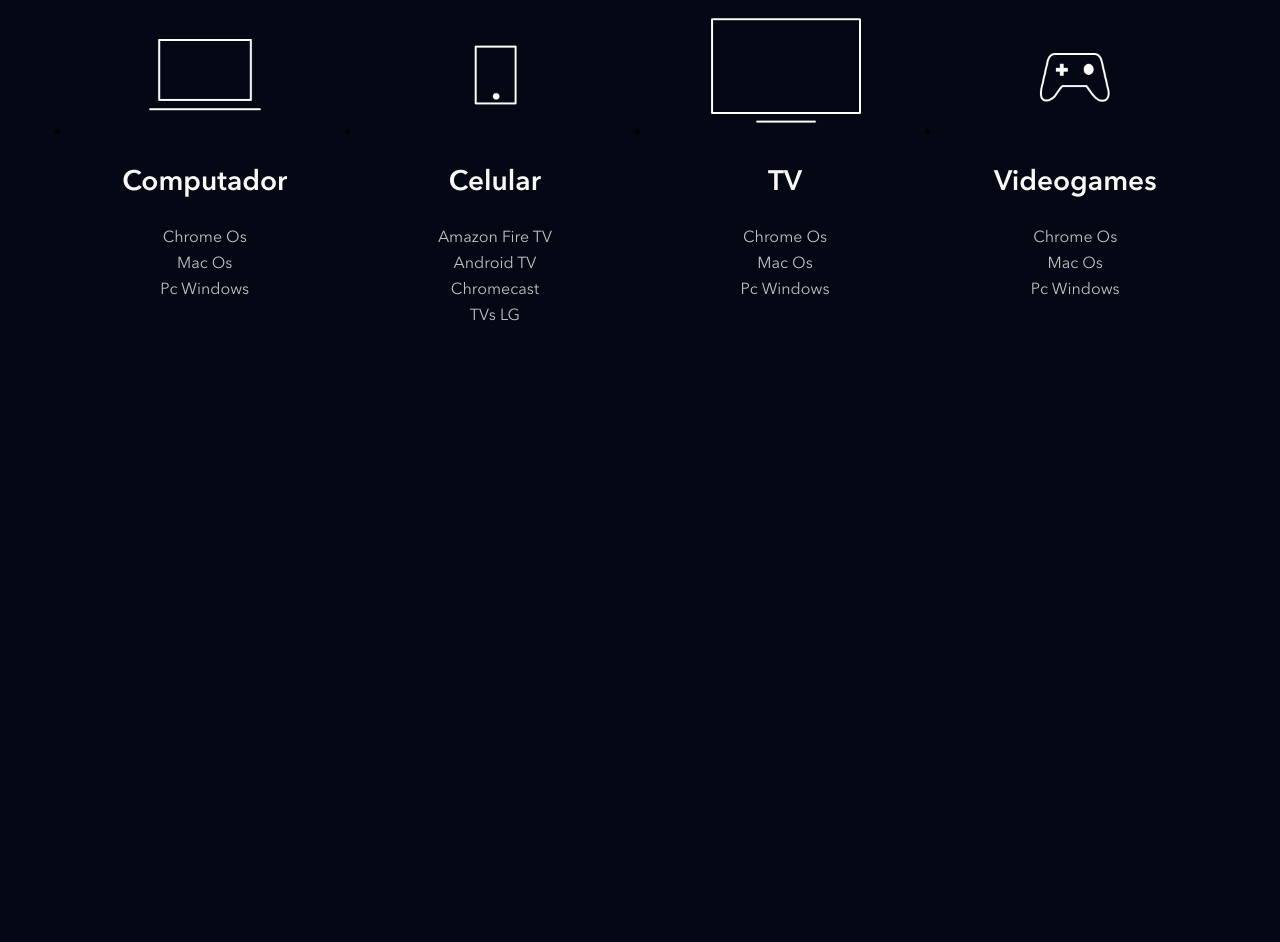
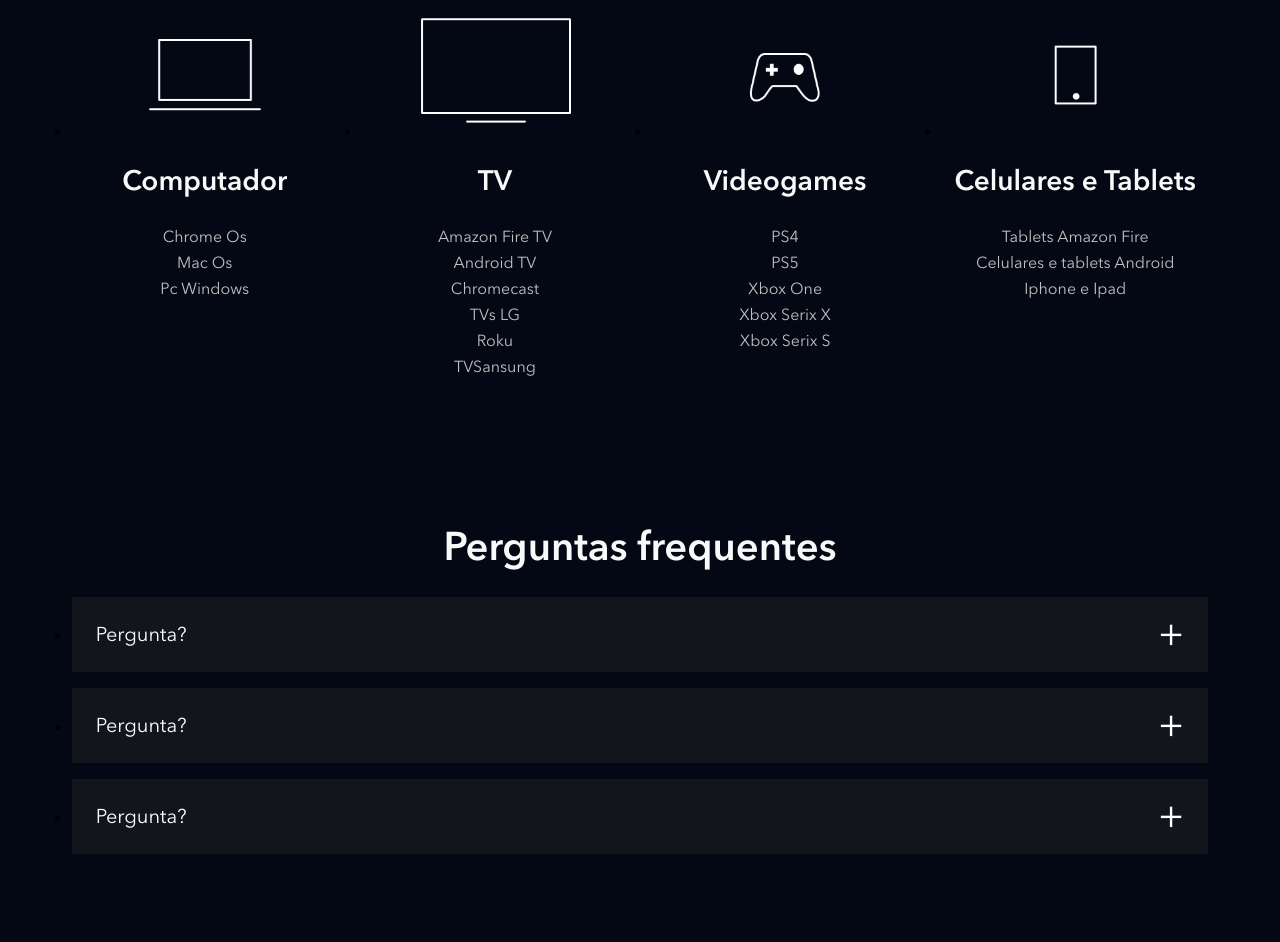
Before and after one commit to saradess/clone_disneyplus_sara, a website: page index.html in a window 1280 px wide. Shown: the part 3913-4855 px from the top of the page. Before the commit the page ends 4312 px from the top, so only its background shows below. Drawn offline with nearby package versions, Linux system fonts and the light colour scheme; files that its build step writes are made by us from their sources; files whose address does not match are found by name.

Commit message:
criando a faq

```diff
--- a/index.html
+++ b/index.html
@@ -168,32 +168,78 @@
                 </ul>
             </li>
             <li class="available-devices__list__item">
-                <img src="./dist/images/dispositivos/celular.png" alt="celular">
-                <h4 class="title--small">Celular</h4>
+                <img src="./dist/images/dispositivos/tv.png" alt="tv">
+                <h4 class="title--small">TV</h4>
                 <ul class="text">
                     <li>Amazon Fire TV</li>
                     <li>Android TV</li>
                     <li>Chromecast</li>
                     <li>TVs LG</li>
-                </ul>
-            </li>
-            <li class="available-devices__list__item">
-                <img src="./dist/images/dispositivos/tv.png" alt="tv">
-                <h4 class="title--small">TV</h4>
-                <ul class="text">
-                    <li>Chrome Os</li>
-                    <li>Mac Os</li>
-                    <li>Pc Windows</li>
+                    <li>Roku</li>
+                    <li>TVSansung</li>
                 </ul>
             </li>
             <li class="available-devices__list__item">
                 <img src="./dist/images/dispositivos/videogames.png" alt="videogames">
                 <h4 class="title--small">Videogames</h4>
                 <ul class="text">
-                    <li>Chrome Os</li>
-                    <li>Mac Os</li>
-                    <li>Pc Windows</li>
+                    <li>PS4</li>
+                    <li>PS5</li>
+                    <li>Xbox One</li>
+                    <li>Xbox Serix X</li>
+                    <li>Xbox Serix S</li>
                 </ul>
+            </li>
+
+            <li class="available-devices__list__item">
+                <img src="./dist/images/dispositivos/celular.png" alt="Celulares">
+                <h4 class="title--small">Celulares e Tablets</h4>
+                <ul class="text">
+                    <li>Tablets Amazon Fire</li>
+                    <li>Celulares e tablets Android</li>
+                    <li>Iphone e Ipad</li>
+                </ul>
+            </li>
+        </ul>
+    </section>
+    <section class="faq">
+        <h2 class="title">Perguntas frequentes</h2>
+        <ul class="faq__questions">
+            <li class="faq__questions__item">
+                <div class="faq__questions__item__question"data-faq-question >
+                    Pergunta?
+                </div>
+                <div class="faq__questions__item__answer text--big">
+                    <p>Benefícios de assinar o Disney+:</p>
+                    <p>•Estreias de filmes, séries originais e clássicos da Disney, Pixar, Marvel, Star Wars, National Geographic e Star.</p>
+                    <p>•Os torneios mais importantes do mundo e programas da ESPN ao vivo.</p>
+                    <p>•Até quatro telas ao mesmo tempo com o Disney+ Premium, e até duas com o Disney+ Padrão.</p>
+                    <p>•Downloads, criação de perfis e controle parental para personalizar a experiência por idade, de acordo com o seu plano.</p>
+                </div>
+            </li>
+            <li class="faq__questions__item">
+                <div class="faq__questions__item__question"data-faq-question >
+                    Pergunta?
+                </div>
+                <div class="faq__questions__item__answer text--big">
+                    <p>Benefícios de assinar o Disney+:</p>
+                    <p>•Estreias de filmes, séries originais e clássicos da Disney, Pixar, Marvel, Star Wars, National Geographic e Star.</p>
+                    <p>•Os torneios mais importantes do mundo e programas da ESPN ao vivo.</p>
+                    <p>•Até quatro telas ao mesmo tempo com o Disney+ Premium, e até duas com o Disney+ Padrão.</p>
+                    <p>•Downloads, criação de perfis e controle parental para personalizar a experiência por idade, de acordo com o seu plano.</p>
+                </div>
+            </li>
+            <li class="faq__questions__item">
+                <div class="faq__questions__item__question" data-faq-question >
+                    Pergunta?
+                </div>
+                <div class="faq__questions__item__answer text--big">
+                    <p>Benefícios de assinar o Disney+:</p>
+                    <p>•Estreias de filmes, séries originais e clássicos da Disney, Pixar, Marvel, Star Wars, National Geographic e Star.</p>
+                    <p>•Os torneios mais importantes do mundo e programas da ESPN ao vivo.</p>
+                    <p>•Até quatro telas ao mesmo tempo com o Disney+ Premium, e até duas com o Disney+ Padrão.</p>
+                    <p>•Downloads, criação de perfis e controle parental para personalizar a experiência por idade, de acordo com o seu plano.</p>
+                </div>
             </li>
         </ul>
     </section>
--- a/src/main.js
+++ b/src/main.js
@@ -1,5 +1,6 @@
 document.addEventListener('DOMContentLoaded', function(){
     const buttons = document.querySelectorAll('[data-tab-button]');
+    const questions = document.querySelectorAll('[data-faq-question]');
 
     for(let i = 0; i < buttons.length; i++) {
         buttons[i].addEventListener('click', function(botao) {
@@ -13,7 +14,18 @@
 
         })
     }
+
+    for(let i = 0; i < questions.length; i++){
+        questions[i].addEventListener('click', abreOuFechaResposta);
+    }
 })
+
+function abreOuFechaResposta(elemento) {
+    const classe = 'faq__questions__item--is-open';
+    const elementoPai = elemento.target.parentNode
+
+    elementoPai.classList.toggle(classe);
+}
 
 function removeBotaoAtivo () {
     const buttons = document.querySelectorAll('[data-tab-button]');
--- /dev/null
+++ b/src/styles/faq.scss
@@ -0,0 +1,58 @@
+.faq{
+    padding: 5.6vw;
+
+    h2{
+        text-align: center;
+        margin-bottom: 24px;
+    }
+
+    &__questions{
+
+
+        &__item{
+            background-color: #13151d;
+            margin-bottom: 16px;
+
+            &__question{
+                color:#fff;
+                font-size: 20px;
+                padding: 24px;
+                display: block;
+                cursor: pointer;
+                position: relative;
+
+
+                &::after{
+                    content: '+';
+                    position: absolute;
+                    top: 0;
+                    right: 24px;
+                    height: 100%;
+                    display: flex;
+                    align-items: center;
+                    font-size: 40px;
+                }
+            }
+
+            &__answer{
+                height: 0;
+                overflow: hidden;
+                padding: 0 24px;
+                transition: height, .5s ease;
+            }
+
+            &--is-open{
+
+                .faq__questions__item__question::after{
+                    content: '-';
+                }
+
+                .faq__questions__item__answer{
+                    height: auto;
+                    padding-bottom: 24px;
+                    transition: height, .5s ease;
+                }
+            }
+        }
+    }
+}
--- a/src/styles/main.scss
+++ b/src/styles/main.scss
@@ -3,6 +3,7 @@
 @use 'shows';
 @use 'plans';
 @use 'available-devices';
+@use 'faq';
 
 @font-face{
     font-family: Avenir;
```
